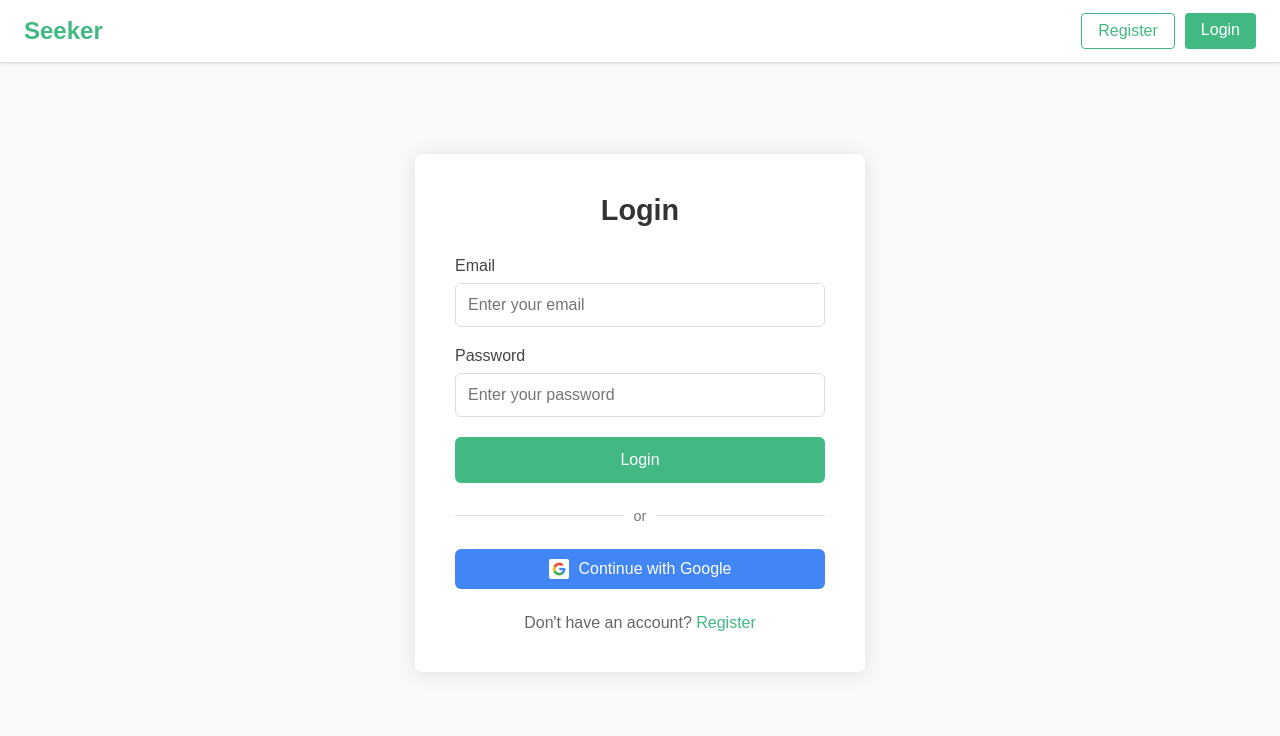
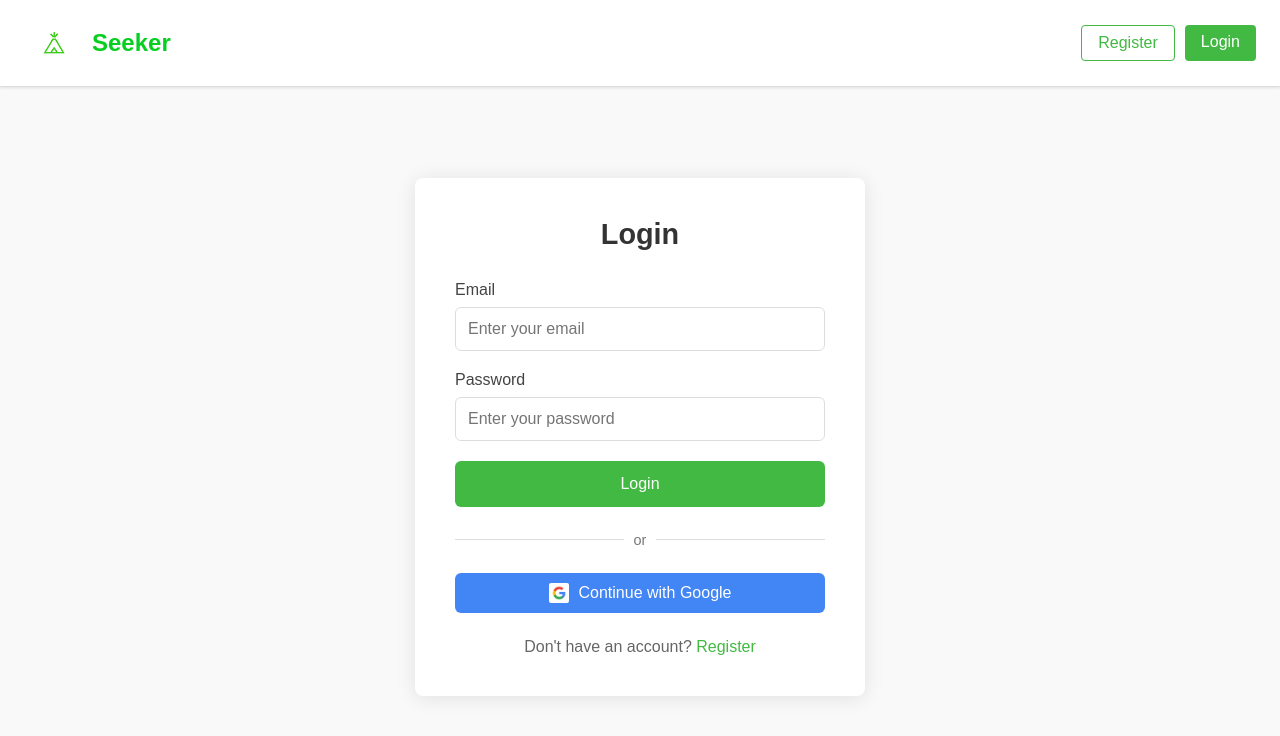
Before and after one commit to elciguapuuu/camping-frontend, a Vue app: page /login in a window 1280 px wide. Shown: the top 736 px of the page. Built offline with nearby package versions, Linux system fonts and the light colour scheme; what vue-chartkick would draw is missing.

Commit message:
styling adjustments

```diff
--- a/src/components/NavigationBar.vue
+++ b/src/components/NavigationBar.vue
@@ -2,8 +2,8 @@
   <nav class="navbar">
     <div class="navbar-left">
       <router-link to="/" class="logo">
-        <!-- Your logo here -->
-        Seeker
+        <img src="@/assets/seekerlogo.png" alt="Seeker Logo" class="logo-img"/>
+        <span>Seeker</span>
       </router-link>
     </div>
 
@@ -278,10 +278,22 @@ export default {
 }
 
 .logo {
+  display: flex; /* Added to align image and text */
+  align-items: center; /* Added to align image and text */
   font-size: 1.5rem;
   font-weight: 700;
-  color: #42b983;
+  color: #07cf21;
   text-decoration: none;
+}
+
+.logo-img {
+  height: 60px; /* Adjusted for better alignment */
+  margin-right: 8px; /* Increased spacing */
+  vertical-align: middle; /* Added for better vertical alignment */
+}
+
+.logo span { /* Assuming Seeker text is or can be wrapped in a span */
+  vertical-align: middle; /* Added for better vertical alignment */
 }
 
 .nav-link {
@@ -310,8 +322,8 @@ export default {
 
 .register-btn {
   background-color: transparent;
-  color: #42b983;
-  border: 1px solid #42b983;
+  color: #42b942;
+  border: 1px solid #42b942;
   padding: 8px 16px;
 }
 
@@ -320,7 +332,7 @@ export default {
 }
 
 .login-btn {
-  background-color: #42b983;
+  background-color: #42b942;
   color: white;
   padding: 8px 16px;
 }
--- a/src/pages/LoginPage.vue
+++ b/src/pages/LoginPage.vue
@@ -203,7 +203,7 @@ input {
 
 input:focus {
   outline: none;
-  border-color: #42b983;
+  border-color: #42b942;
 }
 
 input.invalid {
@@ -219,7 +219,7 @@ input.invalid {
 .primary-btn {
   width: 100%;
   padding: 14px;
-  background-color: #42b983;
+  background-color: #42b942;
   color: white;
   border: none;
   border-radius: 6px;
@@ -230,7 +230,7 @@ input.invalid {
 }
 
 .primary-btn:hover {
-  background-color: #3aa876;
+  background-color: #6bda6b;
 }
 
 .primary-btn:disabled {
@@ -293,7 +293,7 @@ input.invalid {
 }
 
 .auth-footer a {
-  color: #42b983;
+  color: #42b942;
   font-weight: 500;
   text-decoration: none;
 }
--- a/src/pages/RegisterPage.vue
+++ b/src/pages/RegisterPage.vue
@@ -250,7 +250,7 @@ input {
 
 input:focus {
   outline: none;
-  border-color: #42b983;
+  border-color: #42b942;
 }
 
 input.invalid {
@@ -284,7 +284,7 @@ input.invalid {
 .primary-btn {
   width: 100%;
   padding: 14px;
-  background-color: #42b983;
+  background-color: #42b942;
   color: white;
   border: none;
   border-radius: 6px;
@@ -359,7 +359,7 @@ input.invalid {
 }
 
 .auth-footer a {
-  color: #42b983;
+  color: #42b942;
   font-weight: 500;
   text-decoration: none;
 }
```
Also changed, not shown: src/assets/seekerlogo.png (added).
